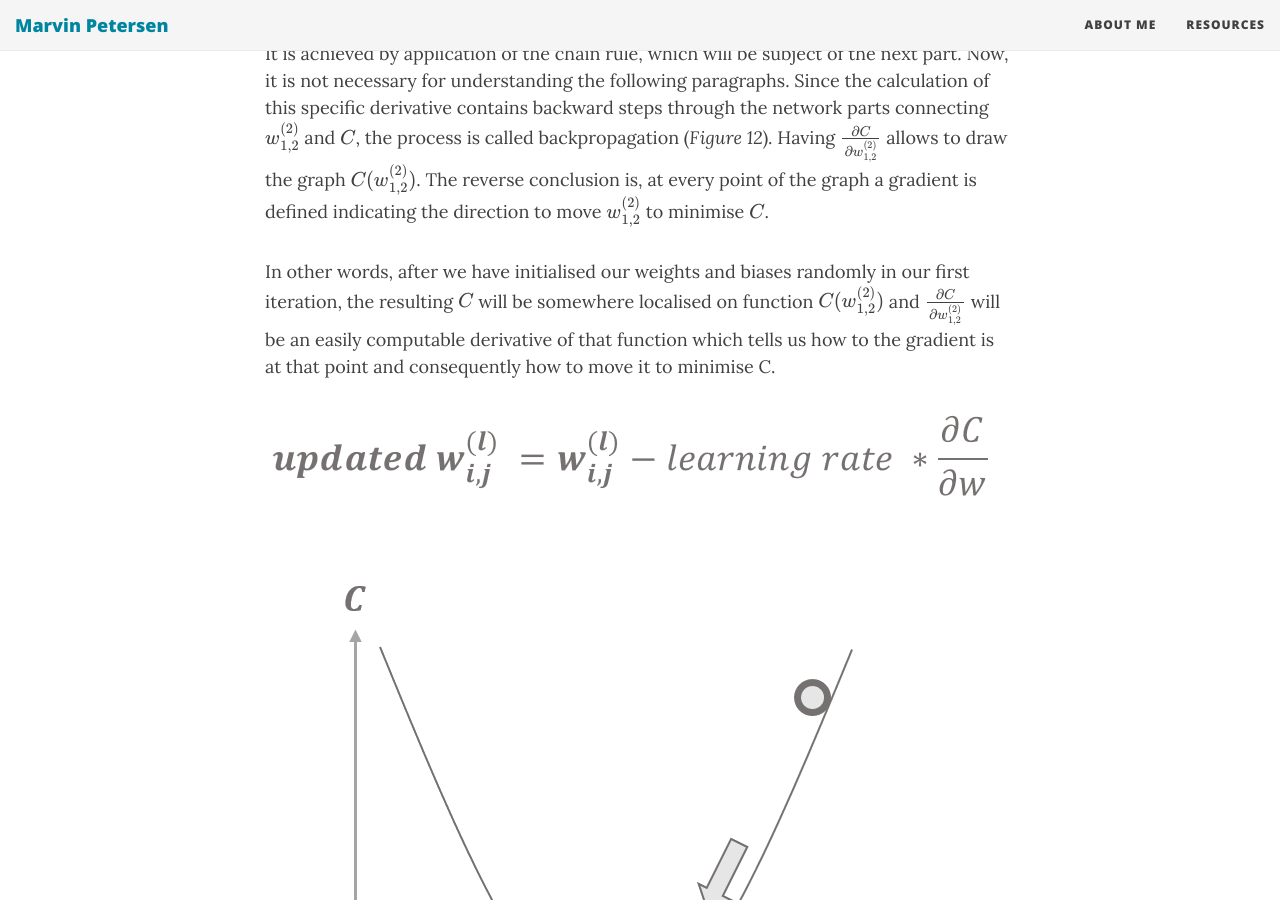
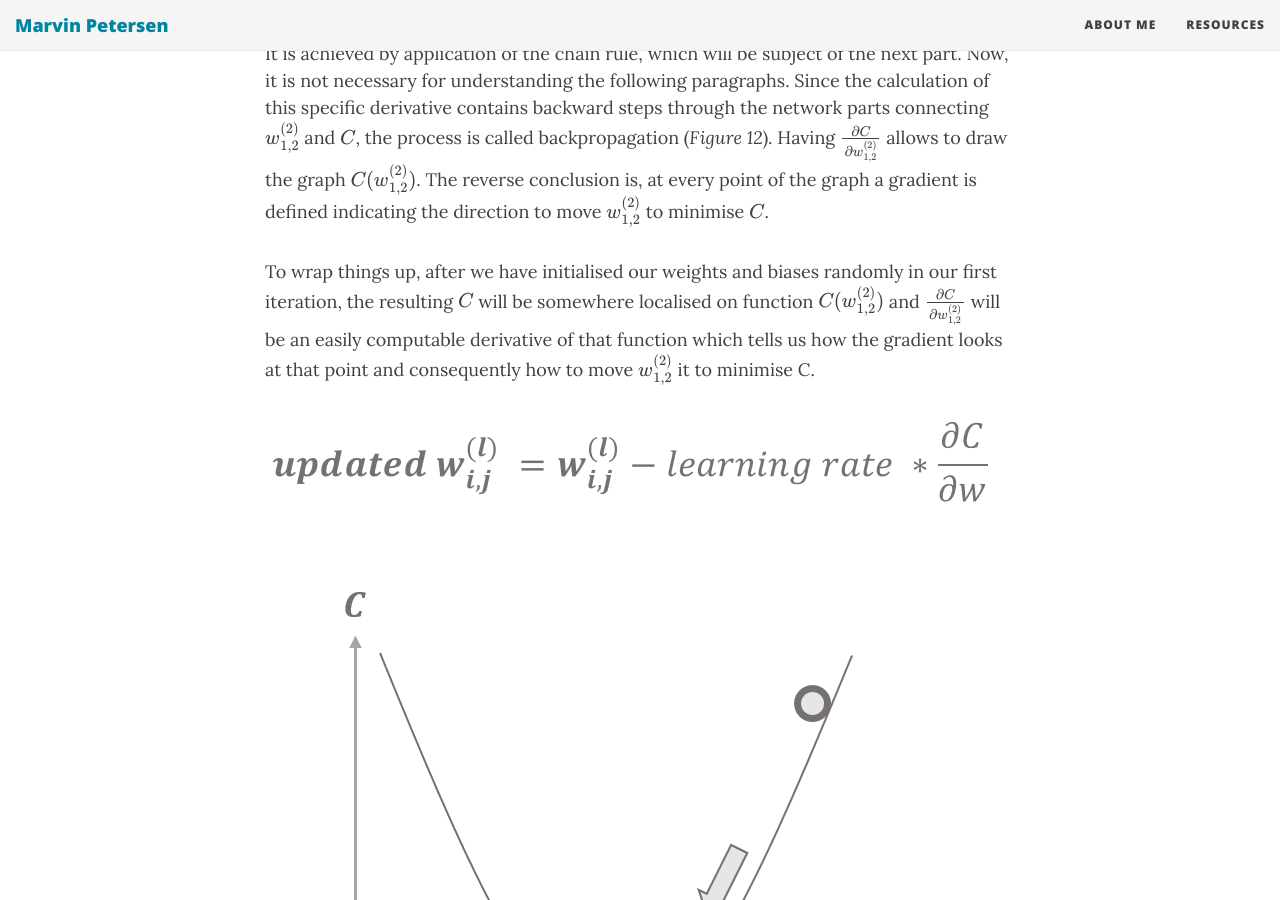
Before and after one commit to m-petersen/vinpetersen.github.io, a Jekyll site: the page built from _posts/2018-11-25-a-guided-tour-through-a-convolutional-neural-network-part-3.md, in a window 1280 px wide and 900 px high, scrolled down 2743 px. Built offline with Jekyll 4.4.1, drawn with Linux system fonts in a browser that asks for light colours; nearby versions of some CDN libraries; formulas are drawn with MathJax 3.

Commit message:
Update 2018-11-25-a-guided-tour-through-a-convolutional-neural-network-part-3.md

```diff
--- a/_posts/2018-11-25-a-guided-tour-through-a-convolutional-neural-network-part-3.md
+++ b/_posts/2018-11-25-a-guided-tour-through-a-convolutional-neural-network-part-3.md
@@ -32,7 +32,7 @@
 
 It is achieved by application of the chain rule, which will be subject of the next part. Now, it is not necessary for understanding the following paragraphs. Since the calculation of this specific derivative contains backward steps through the network parts connecting $$w_{1,2}^{(2)}$$ and $$𝐶$$, the process is called backpropagation (*Figure 12*). Having $$\frac{∂C}{∂w_{1,2}^{(2)}}$$ allows to draw the graph $$C(w_{1,2}^{(2)})$$. The reverse conclusion is, at every point of the graph a gradient is defined indicating the direction to move $$w_{1,2}^{(2)}$$ to minimise $$𝐶$$.
 
-In other words, after we have initialised our weights and biases randomly in our first iteration, the resulting $$C$$ will be somewhere localised on function $$C(w_{1,2}^{(2)})$$ and $$\frac{∂C}{∂w_{1,2}^{(2)}}$$ will be an easily computable derivative of that function which tells us how to the gradient is at that point and consequently how to move it to minimise C.
+To wrap things up, after we have initialised our weights and biases randomly in our first iteration, the resulting $$C$$ will be somewhere localised on function $$C(w_{1,2}^{(2)})$$ and $$\frac{∂C}{∂w_{1,2}^{(2)}}$$ will be an easily computable derivative of that function which tells us how the gradient looks at that point and consequently how to move $$w_{1,2}^{(2)}$$ it to minimise C.
 
 ![grad_desc.png]({{site.baseurl}}/img/grad_desc.png)
 *Figure 13. Gradient Descent*
```
